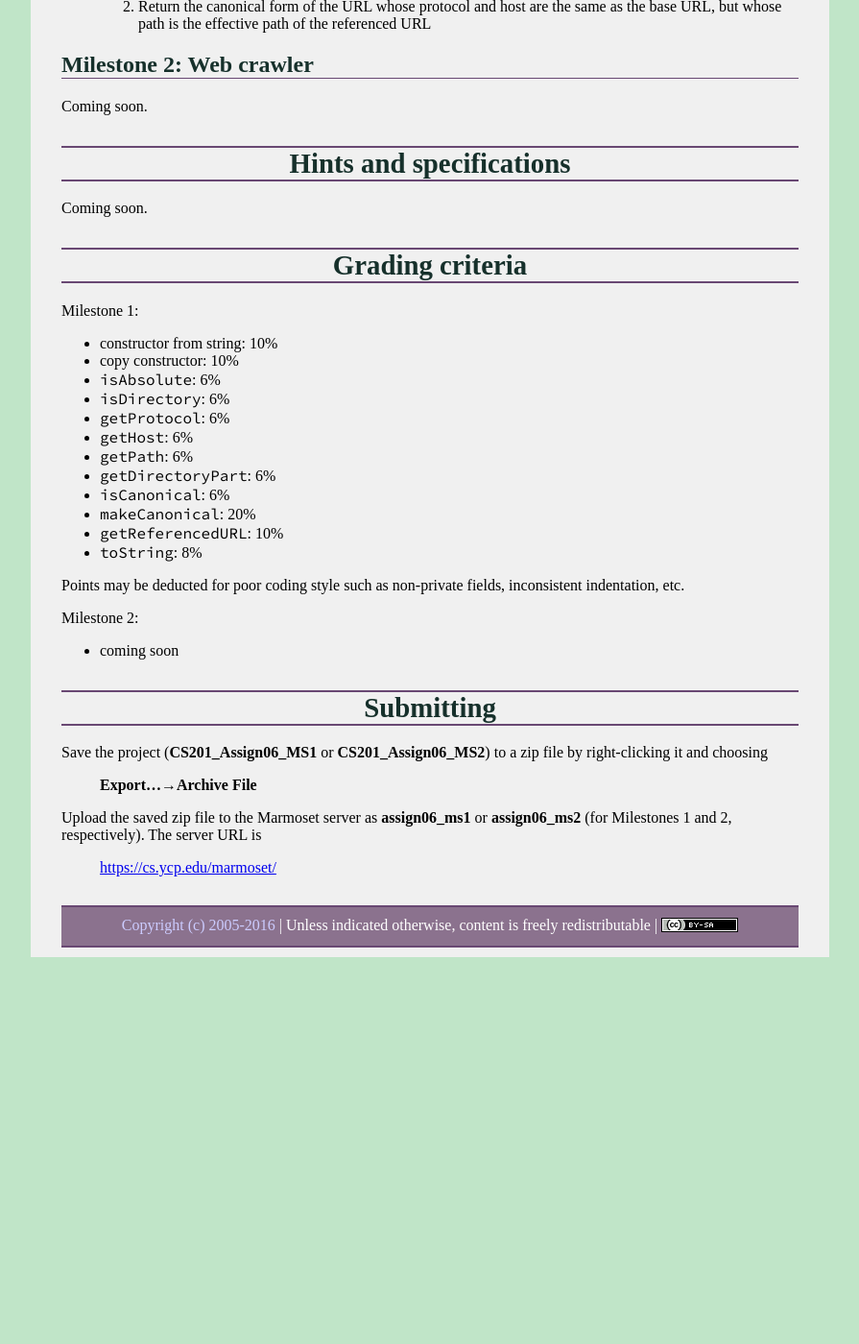
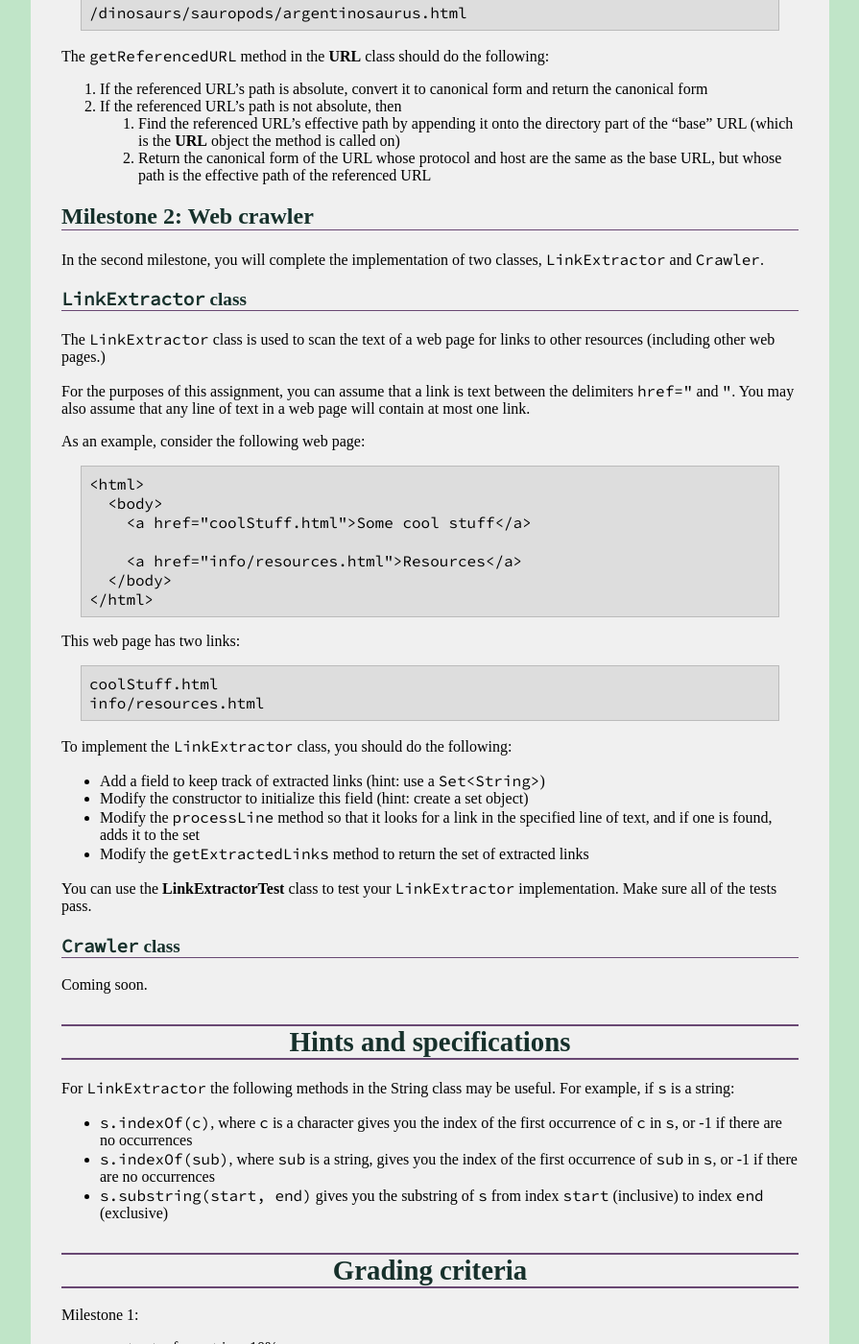
Before and after one commit to ycpcs/cs201-fall2016, a Jekyll site: the page built from assign/assign06.md, in a window 1280 px wide and 1400 px high, scrolled down 4667 px. Shown: the whole window at 96% size, without its empty margins (192-1087 px from the left). Built offline with Jekyll 4.4.1, drawn with Linux system fonts in a browser that asks for light colours; some web fonts are replaced; before the commit the page ends 5664 px from its top, so only the background shows below that; some of the changed text lies outside the part shown.

Commit message:
milestone 2 stuff

```diff
--- a/assign/assign06.md
+++ b/assign/assign06.md
@@ -13,11 +13,15 @@ title: "Assignment 6: Web Crawler"
 * `http:` and `https:` URLs must have a host part
 * link to more complete **URLTest.java**
 
+*Update 12/5*:
+
+* Post skeleton for Milestone 2 and requirements for the `LinkExtractor` class
+
 # Getting started
 
 ## Milestone 1
 
-Download [CS201\_Assign06\_MS1.zip](CS201_Assign06_MS1.zip) and import it into your Eclipse workspace (**File&rarr;Import&rarr;General&rarr;Existing projects into workspace&rarr;Archive file**.)
+Download [CS201\_Assign06\_MS1.zip](CS201_Assign06_MS1.zip) and import it into your Eclipse workspace (**File &rarr; Import &rarr; General &rarr; Existing projects into workspace &rarr; Archive file**.)
 
 You should see a project called **CS201\_Assign06\_MS1** in the Package Explorer. Your will be implementing the methods in the **URL**.
 
@@ -27,7 +31,10 @@ You should see a project called **CS201\_Assign06\_MS1** in the Package Explorer
 
 ## Milestone 2
 
-Coming soon.
+Download [CS201\_Assign06\_MS2.zip](CS201_Assign06_MS2.zip) and import it into your Eclipse workspace (**File &rarr; Import &rarr; General &rarr; Existing projects into workspace &rarr; Archive file**.)
+
+You should see a project called **CS201\_Assign06\_MS2** in the Package Explorer.  You will need to copy the **URL** class from your Milestone 1 project into the Milestone 2 project.  Your will be implementing the methods in the **LinkExtractor** and **Crawler** class.
+
 
 # Your task
 
@@ -211,11 +218,49 @@ The `getReferencedURL` method in the **URL** class should do the following:
 
 ## Milestone 2: Web crawler
 
+In the second milestone, you will complete the implementation of two classes, `LinkExtractor` and `Crawler`.
+
+### `LinkExtractor` class
+
+The `LinkExtractor` class is used to scan the text of a web page for links to other resources (including other web pages.)
+
+For the purposes of this assignment, you can assume that a link is text between the delimiters `href="` and `"`.  You may also assume that any line of text in a web page will contain at most one link.
+
+As an example, consider the following web page:
+
+    <html>
+      <body>
+        <a href="coolStuff.html">Some cool stuff</a>
+
+        <a href="info/resources.html">Resources</a>
+      </body>
+    </html>
+
+This web page has two links:
+
+    coolStuff.html
+    info/resources.html
+
+To implement the `LinkExtractor` class, you should do the following:
+
+* Add a field to keep track of extracted links (hint: use a `Set<String>`)
+* Modify the constructor to initialize this field (hint: create a set object)
+* Modify the `processLine` method so that it looks for a link in the specified line of text, and if one is found, adds it to the set
+* Modify the `getExtractedLinks` method to return the set of extracted links
+
+You can use the **LinkExtractorTest** class to test your `LinkExtractor` implementation.  Make sure all of the tests pass.
+
+### `Crawler` class
+
 Coming soon.
 
 # Hints and specifications
 
-Coming soon.
+For `LinkExtractor` the following methods in the String class may be useful.  For example, if `s` is a string:
+
+* `s.indexOf(c)`, where `c` is a character gives you the index of the first occurrence of `c` in `s`, or -1 if there are no occurrences
+* `s.indexOf(sub)`, where `sub` is a string, gives you the index of the first occurrence of `sub` in `s`, or -1 if there are no occurrences
+* `s.substring(start, end)` gives you the substring of `s` from index `start` (inclusive) to index `end` (exclusive)
 
 # Grading criteria
 
@@ -238,7 +283,11 @@ Points may be deducted for poor coding style such as non-private fields, inconsi
 
 Milestone 2:
 
-* coming soon
+* `LinkExtractor` fields: 7%
+* `LinkExtractor` constructor: 8%
+* `LinkExtractor` `processLine` method: 30%
+* `LinkExtractor` `getExtractedLinks` method 5%
+* `Crawler` class: 50% (more precise breakdown coming soon)
 
 # Submitting
 
```
Also changed, not shown: assign/index.md (+1 -1 lines), index.md (+1 -0 lines), 1 other file.
